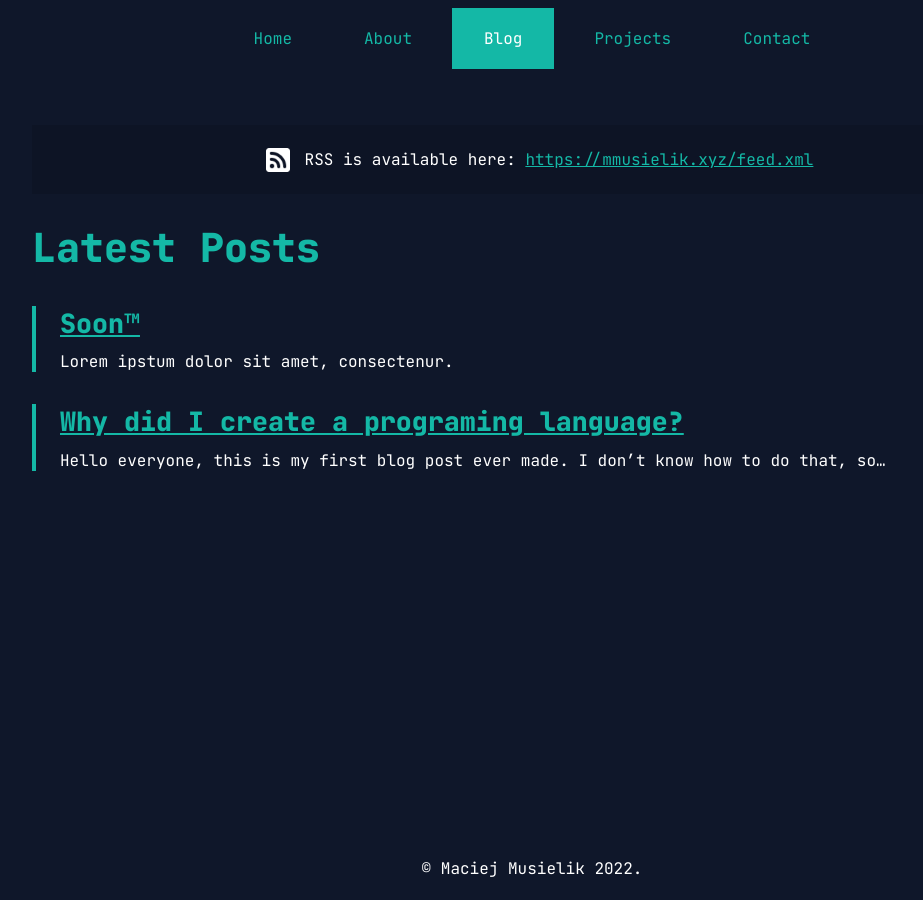
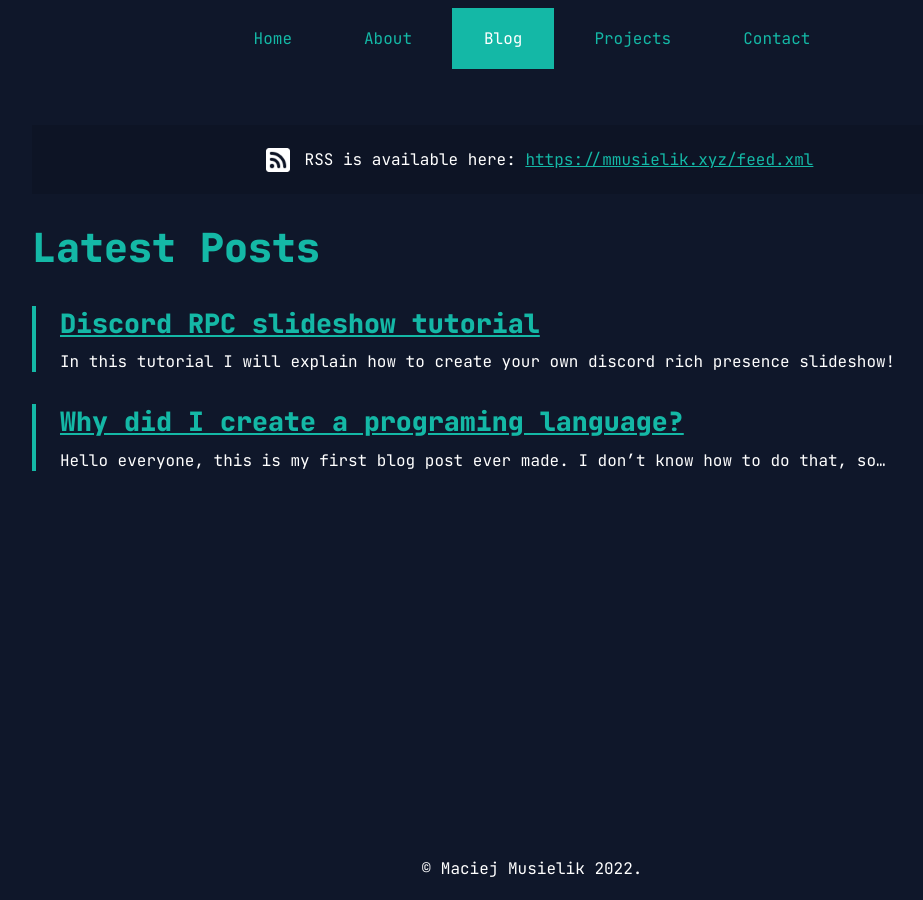
Before and after one commit to CheryX/mmusielik.xyz, a Jekyll site: the page built from blog.md, in a window 1280 px wide. Shown: the whole page, without its empty margins (108-1031 px from the left). Built offline with Jekyll 4.4.1, drawn with Linux system fonts in a browser that asks for light colours; some of the changed lines change nothing that is shown.

Commit message:
Added a blog post

````diff
--- a/_posts/2022-09-08-soon-tm .md
+++ /dev/null
@@ -1,10 +0,0 @@
----
-layout: post
-site: blog
-title: "Soon™"
-date:  2022-12-05 20:27:24 +0200
-categories: projects
-permalink: "/blog/soon/"
----
-
-Lorem ipstum dolor sit amet, consectenur.
--- /dev/null
+++ b/_posts/2022-10-22-discord-slideshow.md
@@ -0,0 +1,119 @@
+---
+layout: post
+site: blog
+title: Discord RPC slideshow tutorial
+date:  2022-10-22 21:25:24 +0200
+categories: tutorial discord programming
+permalink: /blog/slideshow-activites/
+---
+
+In this tutorial I will explain how to create your own discord rich presence slideshow!
+
+## I did a little trolling
+
+Ever wanted to *troll* your friends with a fake activity on discord, but a classic static image won't do the trick? Good news! I was really bored and decided to do just that!
+
+<!-- Just realized i never added any video on a site -->
+<video width="400" controls>
+  <source src="/assets/rpc.mp4" type="video/mp4">
+  Your browser does not support HTML video.
+</video>
+
+With this setup, you can make literal slideshows using rich presence. ¯\\\_(ツ)\_/¯
+
+## The actual tutorial
+
+Prerequisites:
+- Discord account
+- Assets for the image, minimum 512px × 512px.
+- Lines of text filled with the content
+- Any knowledge about basic JavaScript
+- Friends (you can always troll yourself)
+
+Let's say you are a Richard Stallman enthusiast and you really want to tell people that GNU/Linux is the correct form of mentioning Linux, and you decide to put [the Stallman Copypasta](https://stallman-copypasta.github.io/) with some nerd (🤓) images.
+
+### Preparing the assets
+
+Try downloading some .jpgs from the internet, or you can create your own! For the purpose of the tutorial I drew 2 nerd faces using Krita (they will be shown later).
+
+Now we are going to create an application on [discord.dev](https://discord.dev):
+
+![](/assets/rpc2.png)
+
+In the **Rich Presence > Art Assets** tab, upload your assets, then approve changes.
+
+> Note: After refreshing the assets will look like they're gone, **it is a discord bug**. After 3-5 minutes the assets will work. Until that happens, you can prepare the code.
+
+![](/assets/rpc3.png)
+
+At last, copy your application ID that is seen in the **General Information** tab (This is not private information, you can share it)
+
+### Doing JavaScript
+
+I won't attempt to make my own RPC framework just to troll some people online, so I will use an npm package [discord-rich-presence 0.0.8](https://www.npmjs.com/package/discord-rich-presence).
+
+Create a new Node.js project and install the package **discord-rich-presence** using `npm i discord-rich-presence`. Inside the `index.js` file we are going to create 2 const arrays: one with the text, one with the asset names.
+
+```js
+//PS: Try to keep the amount of lines even
+
+const lines = [
+  // Lines used with the 1st asset
+  [
+    `I'd just like to`,
+    `interject for a moment.`,
+    `What you're refering`,
+    `to as Linux, is in fact,`,
+    `GNU/Linux, or as I've`,
+    `recently taken to calling it,`,
+    ...
+  ],
+  // Lines used with the 2st asset
+  [
+    `Many computer users run`,
+    `a modified version of`,
+    `the GNU system every day,`,
+    `without realizing it.`,
+    ...
+  ]
+]
+
+const assets = ["nerd", "nerd2"]
+```
+
+Then create the client and a sleep function, which we will use later:
+
+```js
+APP_ID = "123123123";
+
+const client = require('discord-rich-presence')(APP_ID);
+const sleep = ms => new Promise(r => setTimeout(r, ms));
+```
+
+The only part left is the code to change the RPC:
+
+```js
+async function main() {
+  while (true) {
+    for (let j in lines) {
+      for (let i = 0; i < Math.floor(lines[j].length / 2); i++) {
+
+        client.updatePresence({
+          state: lines[j][2*i+1],
+          details: lines[j][2*i],
+          startTimestamp: 0,
+          largeImageKey: assets[j],
+          instance: true,
+        });
+
+        await sleep(5000);
+
+      }
+    }
+  }
+}
+
+main()
+```
+
+Congratulations! You can now run the code by `node .` while running discord, and troll your friends
--- a/assets/style.css
+++ b/assets/style.css
@@ -258,3 +258,26 @@ input {
     background-color: #161d25;
     color: white;
 }
+
+video, img {
+    margin: 40px auto;
+    display: block;
+}
+
+.article > p > img {
+    max-width: 50%;
+}
+
+.article blockquote {
+    background-color: #00000020;
+    padding: 1rem 4rem 1rem 2rem;
+    border-left: var(--active) solid 4px;
+}
+
+p > code,
+li > code,
+dd > code,
+td > code {
+    background-color: #1e293b;
+    padding: 0rem .5rem;
+}
````
Also changed, not shown: assets/nerd.png (added), assets/nerd2.png (added), assets/rpc1.png (added), assets/rpc2.png (added), assets/rpc3.png (added), 1 other file.
